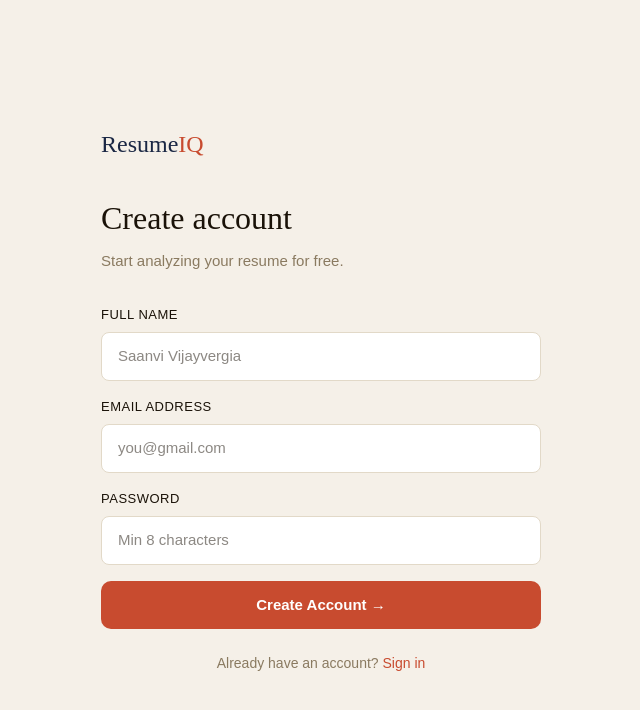
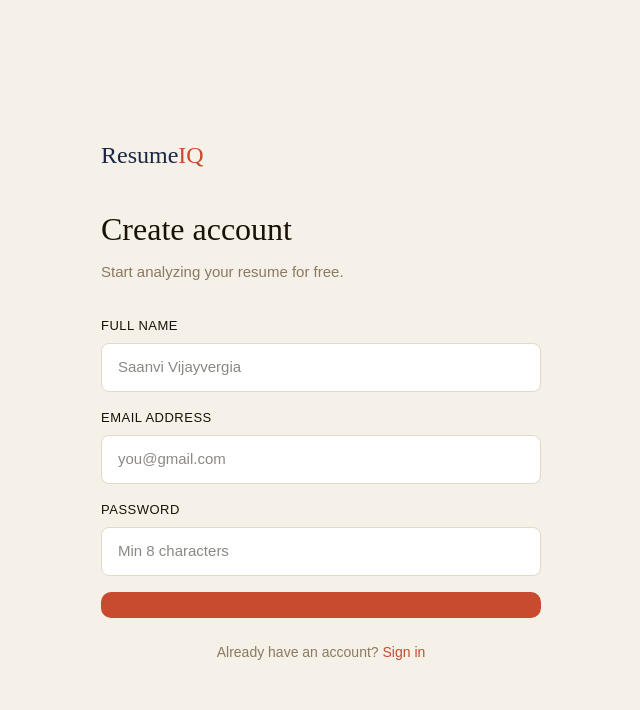
Before and after one commit to saanvi-vv/resumeiq-frontend, a React app: page /register in a window 1280 px wide. Shown: the top 710 px of the page, without its empty margins (319-959 px from the left). Built offline with nearby package versions, Linux system fonts and the light colour scheme; the HTML template or start-up script is replaced by a standard one.

Commit message:
update register page

```diff
--- a/src/pages/Register.jsx
+++ b/src/pages/Register.jsx
@@ -109,11 +109,6 @@
               fontSize: '15px', fontWeight: '600', cursor: loading ? 'not-allowed' : 'pointer'
             }}
           >
-            {loading ? (
-              <span>Creating account... (may take ~30s on first load)</span>
-            ) : (
-              'Create Account →'
-            )}
           </button>
         </form>
 
```
